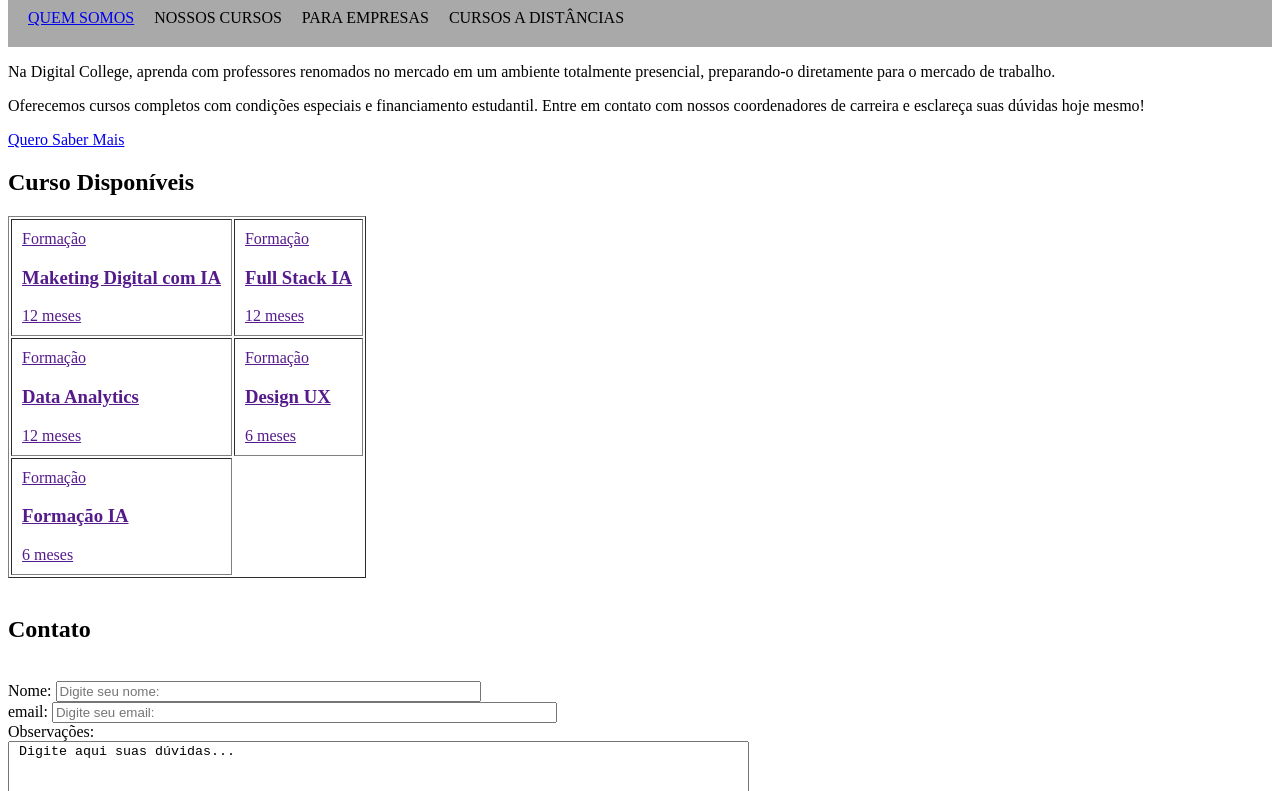
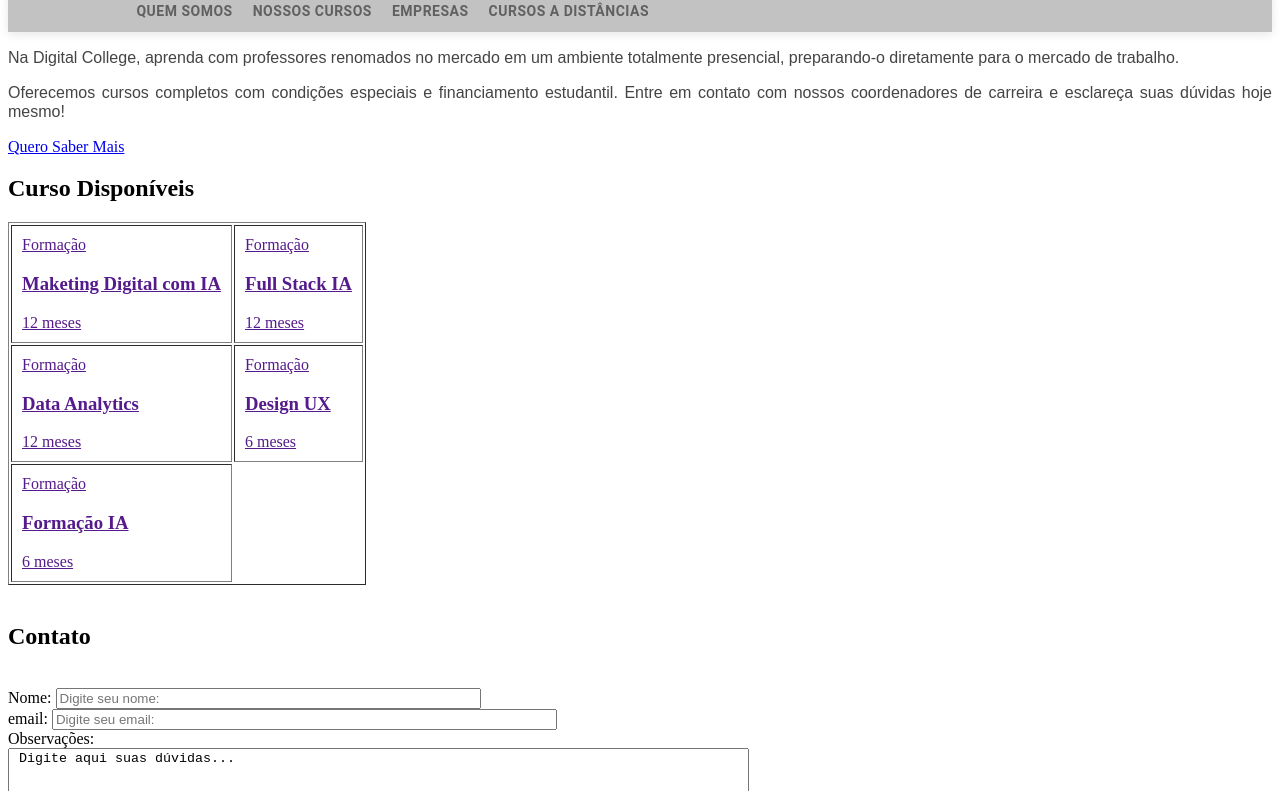
Before and after one commit to WilliamBritoFreitas/IntroHTML_2026, a plain HTML site: page pages/layout.html in a window 1280 px wide. Shown: the part 173-964 px from the top of the page. Drawn offline with Linux system fonts and the light colour scheme.

Commit message:
menu com css

```diff
--- a/pages/layout.html
+++ b/pages/layout.html
@@ -4,6 +4,8 @@
     <meta charset="UTF-8" />
     <meta name="viewport" content="width=device-width, initial-scale=1.0" />
     <title>Layout</title>
+
+    <link rel="stylesheet" href="..\style\style.css">
   </head>
   <body>
     <!-- cabeçalho-->
@@ -13,20 +15,12 @@
         alt="logo digital college"
         width="200"
       />
-      <nav>
-        <ul
-          style="
-            list-style-type: none;
-            display: flex;
-            gap: 20px;
-            padding: 20px;
-            margin: 0;
-          "
-        >
+      <nav class="menu-container">
+        <ul class="menu_item">
           <li><a href="#">QUEM SOMOS</a></li>
-          <li>NOSSOS CURSOS</li>
-          <li>PARA EMPRESAS</li>
-          <li>CURSOS A DISTÂNCIAS</li>
+          <li><a href="#">NOSSOS CURSOS</a></li>
+          <li><a href="#">EMPRESAS</a></li>
+          <li><a href="#">CURSOS A DISTÂNCIAS</a></li>
         </ul>
       </nav>
     </header>
--- /dev/null
+++ b/style/style.css
@@ -0,0 +1,53 @@
+@import url("https://fonts.googleapis.com");
+
+.menu-container {
+  background-color: #c2c2c2;
+  box-shadow: 0 2px 10px rgba(0, 0, 0, 0.1); /* Sombra suave */
+  padding: 10px 10%;
+}
+
+.menu_item {
+  list-style-type: none;
+  display: flex;
+  justify-content: left;
+  gap: 20px;
+  margin: 0 auto;
+  padding: 2px;
+  font-family: "Roboto", sans-serif;
+  transition: gap 0.5s ease-in-out;
+}
+
+.menu_item:has(li a:hover) {
+  gap: 30px;
+}
+
+.menu_item li a {
+  text-decoration: none;
+  color: #000000;
+  opacity: 0.5;
+  font-weight: 600;
+  font-size: 14px;
+  letter-spacing: 0.5px;
+  transition:
+    color 0.5s ease,
+    transform 0.6s ease;
+  display: inline-block;
+}
+
+.menu_item li a:hover {
+  color: #ffffff; /* Muda para uma cor de destaque (ex: azul) */
+  opacity: 1;
+  background-color: rgb(175, 12, 107, 1);
+  /* transform: translateY(-3px);  Faz o texto "subir" 3 pixels */
+  transform: scale(1.2);
+}
+
+p {
+  font-family:
+    "Barlow Condensed bold", sans-serif; /* Usa a fonte que você já importou */
+  font-size: 16px;
+  line-height: 1.2; /* Dá um espaçamento bom entre as linhas (respiro) */
+  color: #444; /* Um cinza escuro é mais confortável que o preto puro */
+  margin-bottom: 15px; /* Espaço entre um parágrafo e outro */
+  text-align: justify; /* Alinhamento justificado */
+}
```
